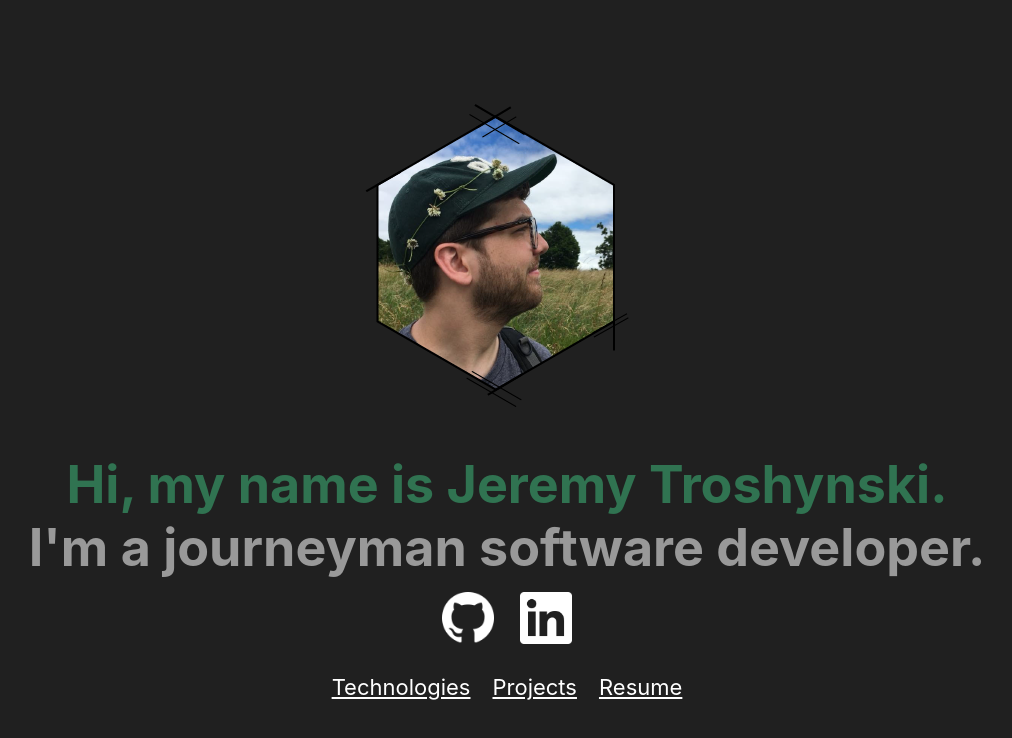
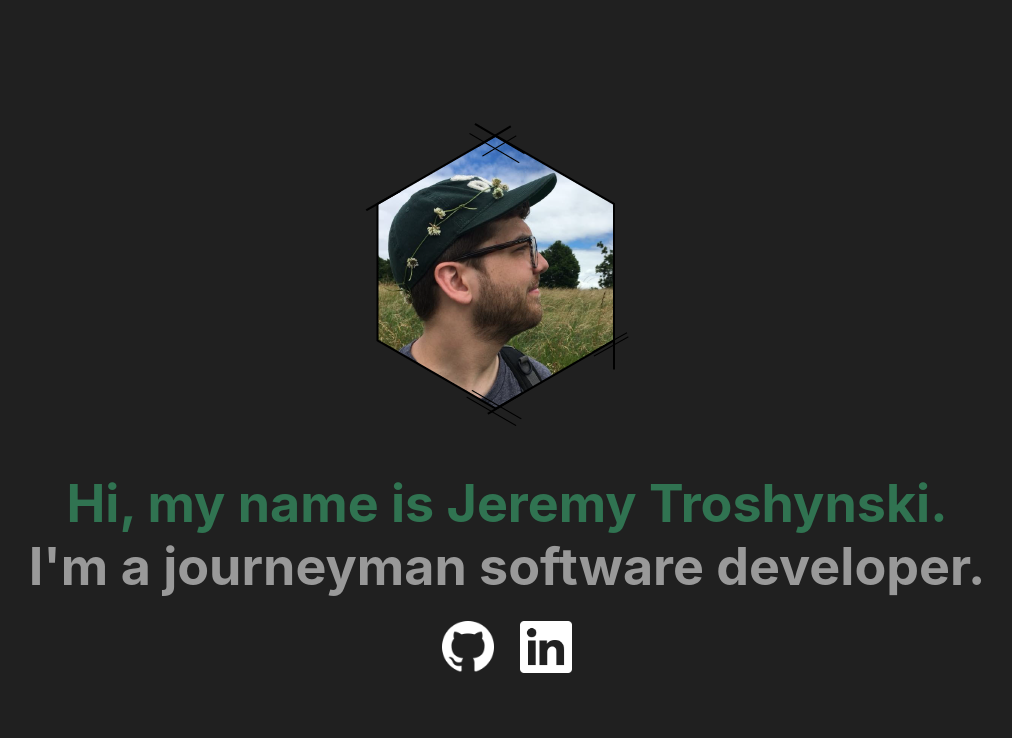
Before and after one commit to jtroshynski/dont-sell-yourself-short, a React (Create React App) app: page / in a window 1280 px wide. Shown: the top 738 px of the page, without its empty margins (133-1145 px from the left). Built offline with nearby package versions, Linux system fonts and the light colour scheme.

Commit message:
prepared for prod build. fixed homepage url, commented out section stubs

```diff
--- a/package.json
+++ b/package.json
@@ -28,7 +28,7 @@
   "bugs": {
     "url": "https://github.com/jtroshynski/dont-sell-yourself-short/issues"
   },
-  "homepage": "https://github.com/jtroshynski/dont-sell-yourself-short#readme",
+  "homepage": "http://jtroshynski.com",
   "browserslist": [
     ">0.2%",
     "not dead",
--- a/public/index.html
+++ b/public/index.html
@@ -2,7 +2,6 @@
 <html lang="en">
   <head>
     <meta charset="utf-8" />
-    <link rel="shortcut icon" href="%PUBLIC_URL%/favicon.ico" />
     <meta
       name="viewport"
       content="width=device-width, initial-scale=1, shrink-to-fit=no"
@@ -22,7 +21,7 @@
       work correctly both with client-side routing and a non-root public URL.
       Learn how to configure a non-root public URL by running `npm run build`.
     -->
-    <title>Don't sell yourself short</title>
+    <title>Jeremy Troshynski</title>
   </head>
   <body>
     <div id="root"></div>
--- a/src/App.css
+++ b/src/App.css
@@ -46,7 +46,7 @@ body, html {
   padding:.5em;
   display: inline-block;
   font-size: calc(6px + 2vmin);
-  color: white;
+  color: #999999;
 }
 
 .App-intro {
@@ -73,6 +73,7 @@ h2 {
 
 .intro2 {
   color: #999999;
+  margin-bottom: 10px;
   -webkit-animation: delayFadein 3s; /* Safari, Chrome and Opera > 12.1 */
   -moz-animation: delayFadein 3s; /* Firefox < 16 */
   -ms-animation: delayFadein 3s; /* Internet Explorer */
--- a/src/App.js
+++ b/src/App.js
@@ -23,11 +23,11 @@ class App extends Component {
             <a href='https://github.com/jtroshynski'><img className='logo' src={github} alt="Github" /></a>
             <a href='https://www.linkedin.com/in/jeremytroshynski/'><img className='logo' src={linkedin} alt="LinkedIn" /></a>
           </div>
-          <div className='navigation-container'>
+          {/* <div className='navigation-container'>
             <a href='#technologies' className='navigation-link'>Technologies</a>
             <a href='#projects' className='navigation-link'>Projects</a>
             <a href='#resume' className='navigation-link'>Resume</a>
-          </div>
+          </div> */}
         </header>
         <div className='technologies'>
 
```
Also changed, not shown: public/manifest.json, 1 other file (tests, documents, lock files or other folders).
